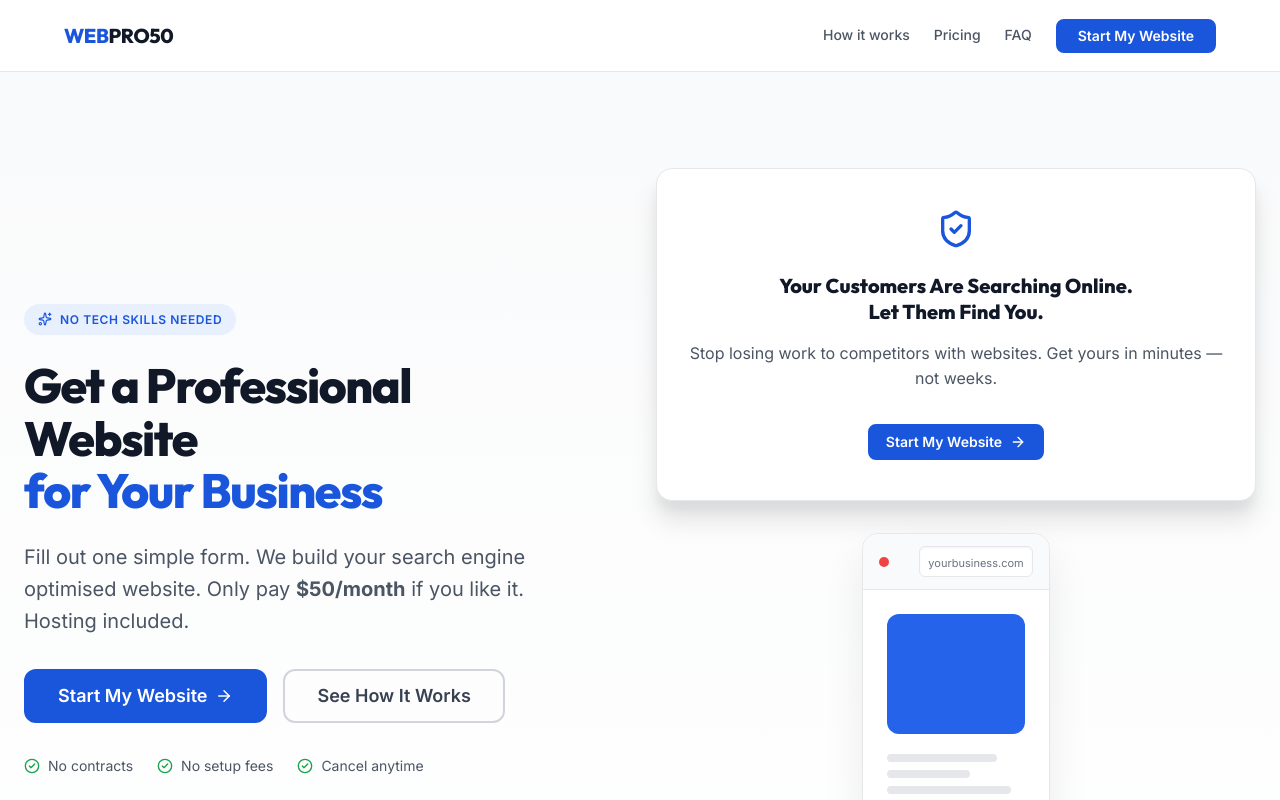
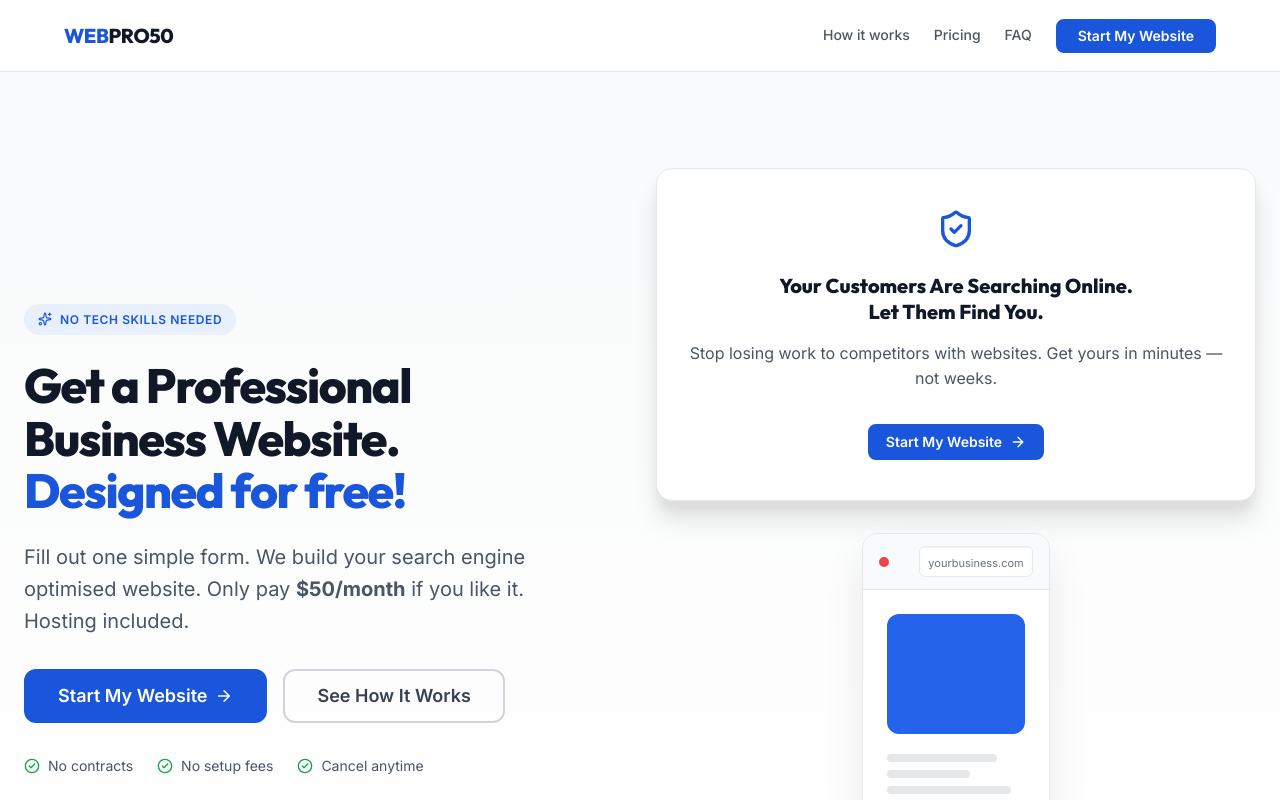
Before and after one commit to DAGarnish/proservice, a Next.js app: page / in a window 1280 px wide. Shown: the top 800 px of the page. Built offline with nearby package versions, Linux system fonts and the light colour scheme.

Commit message:
Update hero title text

```diff
--- a/app/page.tsx
+++ b/app/page.tsx
@@ -35,9 +35,9 @@ function HeroSection() {
             No tech skills needed
           </div>
           <h1 className={styles.heroTitle}>
-            Get a Professional Website
+            Get a Professional Business Website.
             <br />
-            <span className={styles.heroAccent}>for Your Business</span>
+            <span className={styles.heroAccent}>Designed for free!</span>
           </h1>
           <p className={styles.heroSubtitle}>
             Fill out one simple form. We build your search engine optimised website. Only pay{' '}
```
